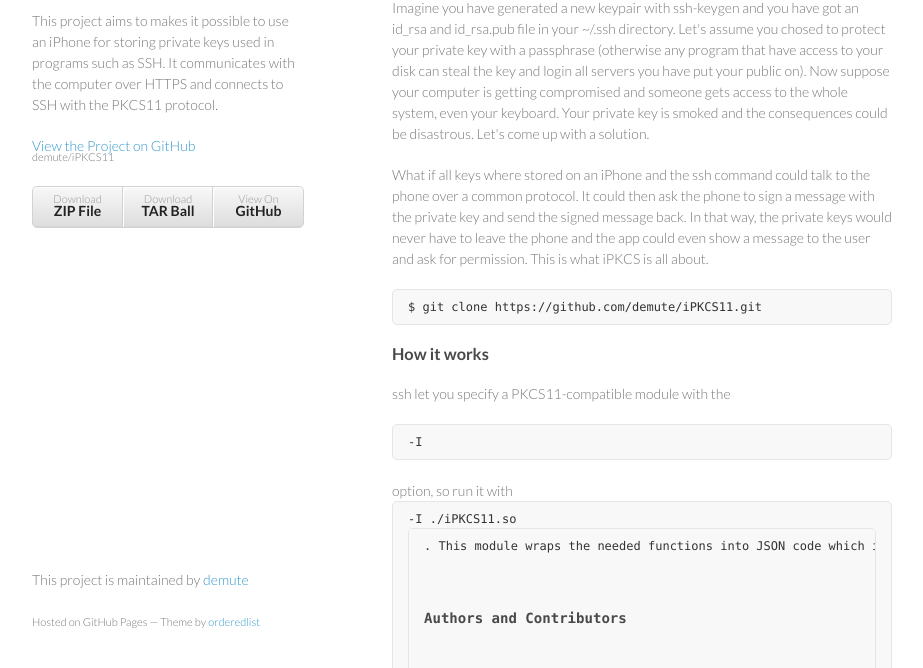
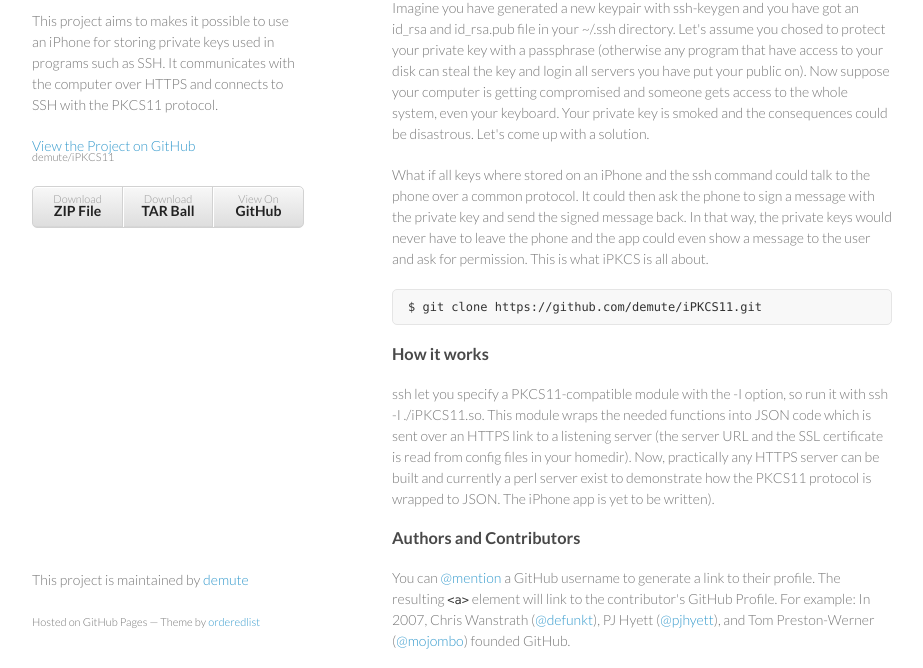
Before and after one commit to isnotnick/iPKCS11, a plain HTML site: page index.html in a window 1280 px wide. Shown: the part 99-767 px from the top of the page, without its empty margins (178-1101 px from the left). Drawn offline with Linux system fonts and the light colour scheme.

Commit message:
index.html bugfix

```diff
--- a/index.html
+++ b/index.html
@@ -38,7 +38,7 @@
 </code></pre>
 
 <h3>How it works</h3>
-<p>ssh let you specify a PKCS11-compatible module with the <pre>-I</pre> option, so run it with <pre>-I ./iPKCS11.so<pre>. This module wraps the needed functions into JSON code which is sent over an HTTPS link to a listening server (the server URL and the SSL certificate is read from config files in your homedir). Now, practically any HTTPS server can be built and currently a perl server exist to demonstrate how the PKCS11 protocol is wrapped to JSON. The iPhone app is yet to be written).</p>
+<p>ssh let you specify a PKCS11-compatible module with the -I option, so run it with ssh -I ./iPKCS11.so. This module wraps the needed functions into JSON code which is sent over an HTTPS link to a listening server (the server URL and the SSL certificate is read from config files in your homedir). Now, practically any HTTPS server can be built and currently a perl server exist to demonstrate how the PKCS11 protocol is wrapped to JSON. The iPhone app is yet to be written).</p>
 
 <h3>Authors and Contributors</h3>
 
```
